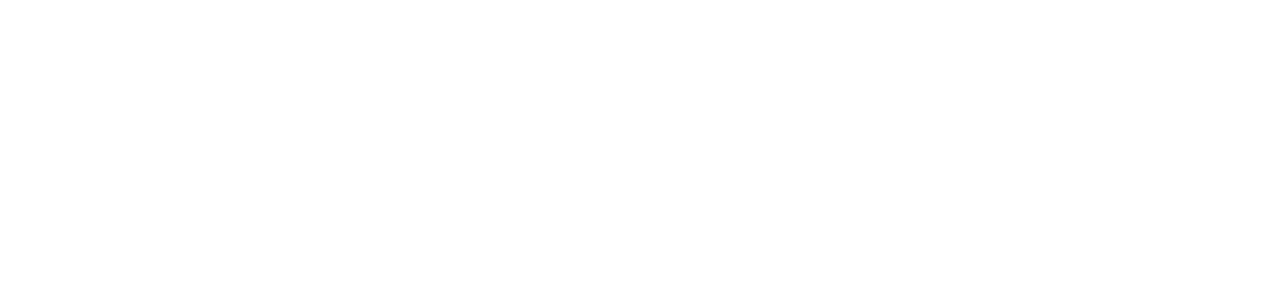
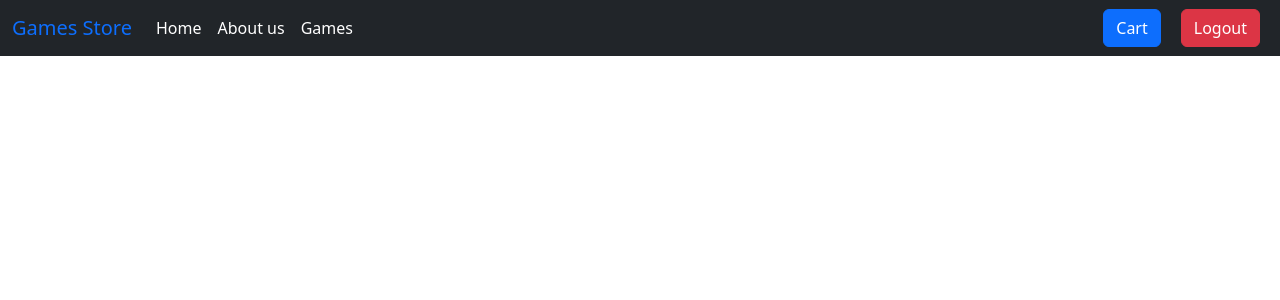
Before and after one commit to najeebib/Games-store-app, a React (Create React App) app in the folder client/: page /AboutUs in a window 1280 px wide. Before the commit this address had no page. Shown: the top 300 px of the page. Built offline with nearby package versions, Linux system fonts and the light colour scheme.

Commit message:
minor changes

```diff
--- a/client/src/App.js
+++ b/client/src/App.js
@@ -6,8 +6,10 @@
 import 'bootstrap/dist/js/bootstrap.bundle.min.js';
 import Checkout from "./Components/Checkout";
 import MainPage from "./Components/MainPage";
-import Item from "./Components/Item";
-import ProductsList from './Components/ProductsList';
+import Game from "./Components/Game";
+import Games from './Components/Games';
+import AboutUs from './Components/AboutUs'
+import Cart from './Components/Cart'
 function App() {
   useEffect(()=>{
 
@@ -31,21 +33,22 @@
             element={<MainPage />}
           />
           <Route
-            path="/Item/Game/:id"
-            element={<Item category={"Game"} />}
+            path="/AboutUs"
+            element={<AboutUs />}
           />
           <Route
-            path="/Products/Console/:id"
-            element={<Item category={"Console"} />}
+            path="/Cart"
+            element={<Cart />}
           />
           <Route
-            path="/Products/Game/:id"
-            element={<ProductsList category={"Game"} />}
+            path="/Game/:id"
+            element={<Game />}
           />
           <Route
-            path="/Item/Console/:id"
-            element={<ProductsList category={"Console"} />}
+            path="/Games"
+            element={<Games  />}
           />
+
           <Route
             path="/Checkout"
             element={<Checkout />}
--- /dev/null
+++ b/client/src/Components/AboutUs.js
@@ -0,0 +1,12 @@
+import React from 'react'
+import Navbar from "./Navbar";
+
+function AboutUs() {
+  return (
+    <div>
+      <Navbar/>
+    </div>
+  )
+}
+
+export default AboutUs
--- /dev/null
+++ b/client/src/Components/Cart.js
@@ -0,0 +1,12 @@
+import React from 'react'
+import Navbar from "./Navbar";
+
+function Cart() {
+  return (
+    <div>
+      <Navbar/>
+    </div>
+  )
+}
+
+export default Cart
--- a/client/src/Components/Item.js
+++ b/client/src/Components/Game.js
@@ -1,6 +1,6 @@
 import React from 'react'
 
-function Item({category}) {
+function Game({category}) {
   return (
     <div>
         <section class="py-5">
@@ -29,4 +29,4 @@
   )
 }
 
-export default Item
+export default Game
--- a/client/src/Components/ProductsList.js
+++ b/client/src/Components/Games.js
@@ -1,7 +1,7 @@
 import React from 'react'
 import Navbar from "./Navbar";
 
-function ProductsList({category}) {
+function Games({category}) {
   return (
     <div>
       <Navbar/>
@@ -9,4 +9,4 @@
   )
 }
 
-export default ProductsList
+export default Games
--- a/client/src/Components/Navbar.js
+++ b/client/src/Components/Navbar.js
@@ -19,13 +19,8 @@
                 <li class="nav-item">
                     <a class="nav-link active" aria-current="page" href="#">About us</a>
                 </li>
-                <li class="nav-item dropdown">
-                    <a class="nav-link dropdown-toggle active" href="#" data-bs-toggle="dropdown" aria-expanded="false">Products</a>
-                    <ul class="dropdown-menu">
-                    <li><a class="dropdown-item" href="#">Games</a></li>
-                    <li><a class="dropdown-item" href="#">Another action</a></li>
-                    <li><a class="dropdown-item" href="#">Something else here</a></li>
-                    </ul>
+                <li class="nav-item">
+                    <a class="nav-link active" aria-current="page" href="#">Games</a>
                 </li>
 
                 </ul>
```
